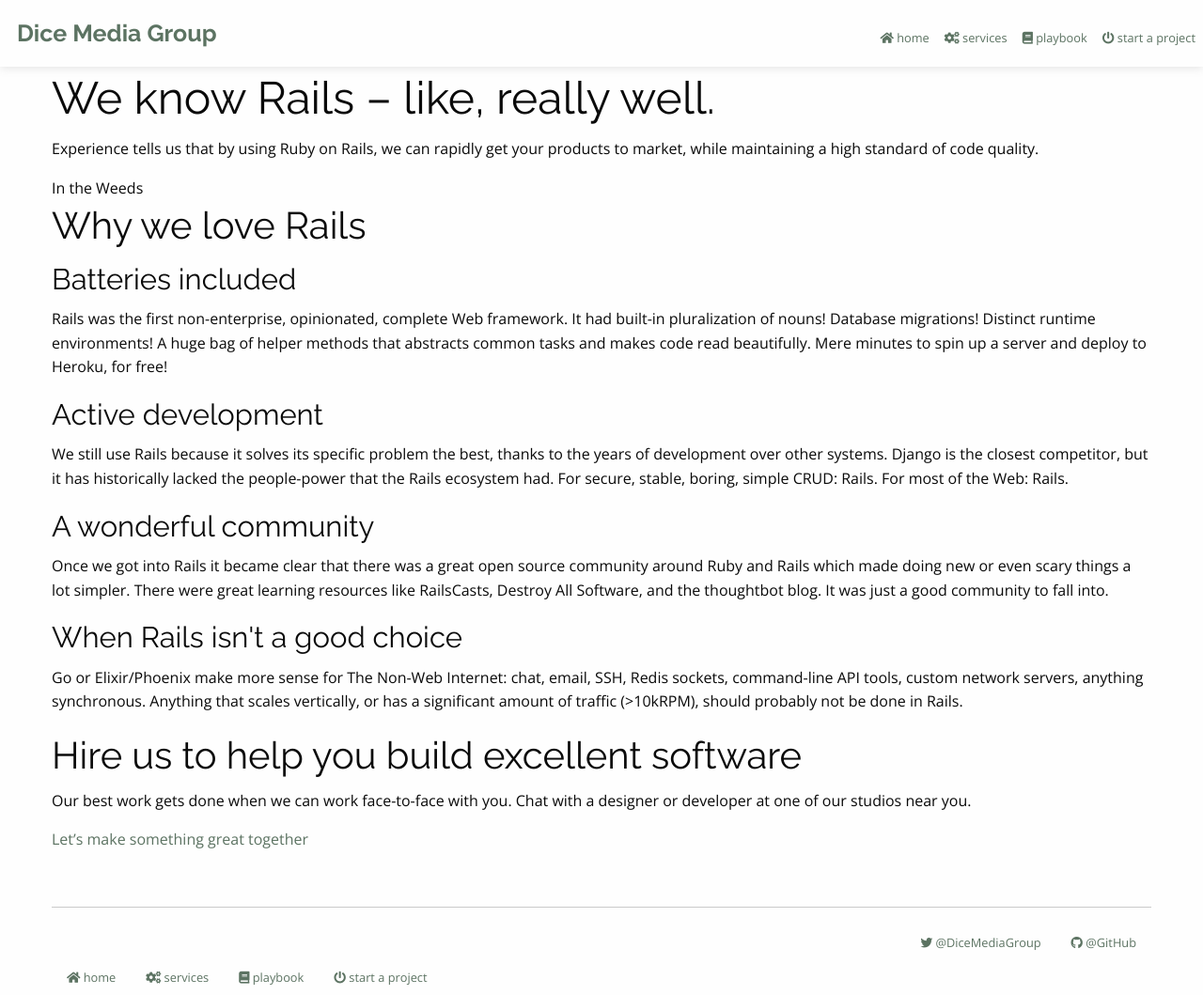
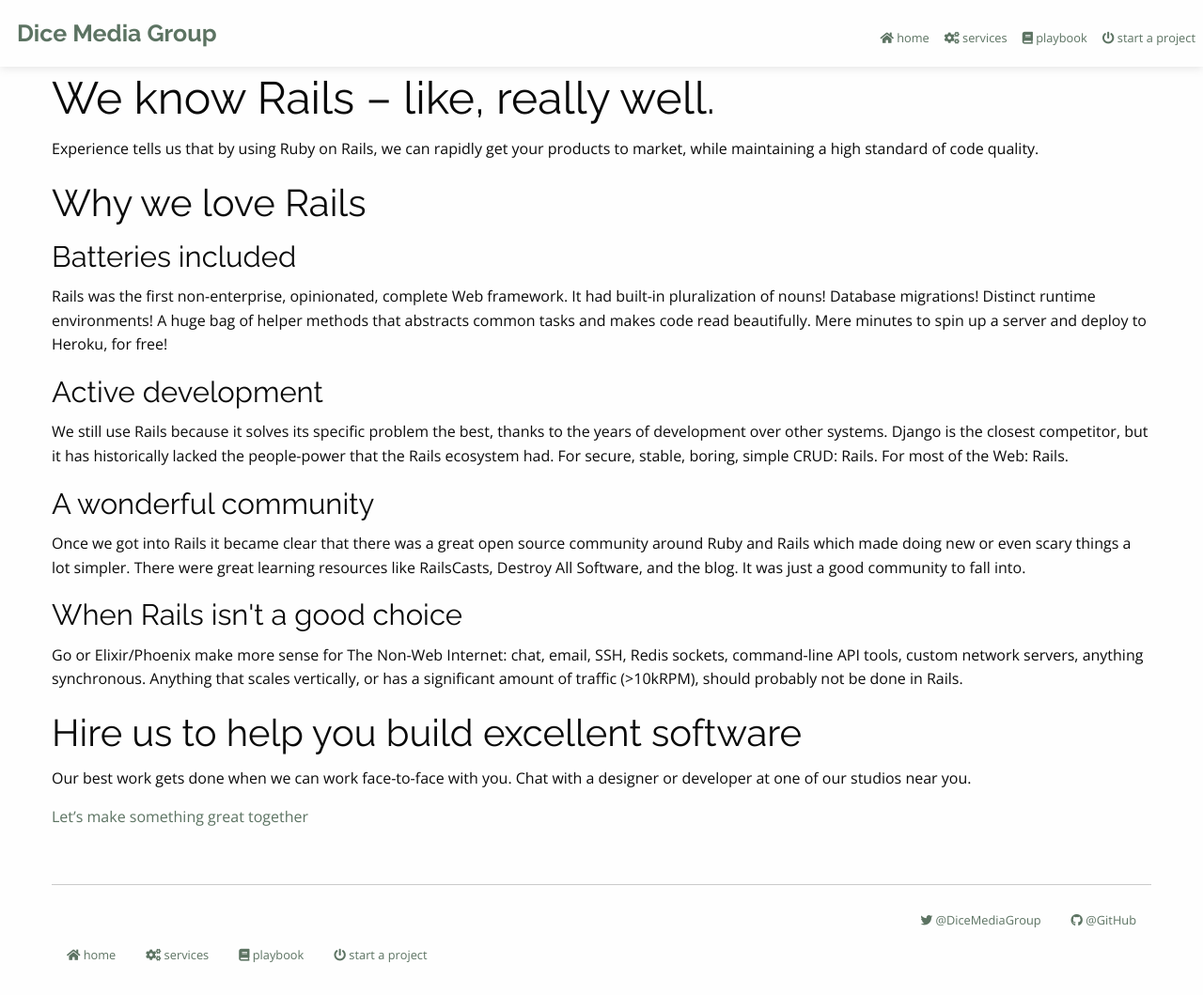
Before and after one commit to dice-media-group/dice-media-group.github.io, a Jekyll site: the page built from services/ruby-on-rails/index.html, in a window 1280 px wide. Shown: the whole page at 94% size. Built offline with Jekyll 4.4.1, drawn with Linux system fonts in a browser that asks for light colours; nearby versions of some CDN libraries; after the commit the page ends 1035 px from its top, so only the background shows below that.

Commit message:
CHANGE: services/ruby-on-rails/index.html customized

```diff
--- a/scss/_custom.scss
+++ b/scss/_custom.scss
@@ -56,3 +56,6 @@
 .button-primary {
   @include button;
 }
+.rails-reasons-subhead {
+   visibility: collapse;
+}
--- a/services/ruby-on-rails/index.html
+++ b/services/ruby-on-rails/index.html
@@ -18,12 +18,12 @@
         </div>
     </div>
 
-
     <div class="rails-reasons">
         <div class="single-column-layout">
-<span class="rails-reasons-subhead">
+            <!-- <span class="rails-reasons-subhead">
 In the Weeds
 </span>
+ -->
             <h2 class="rails-title secondary">
 Why we love Rails
 </h2>
@@ -49,7 +49,7 @@
 A wonderful community
 </h3>
                 <p>
-Once we got into Rails it became clear that there was a great open source community around Ruby and Rails which made doing new or even scary things a lot simpler. There were great learning resources like RailsCasts, Destroy All Software, and the thoughtbot blog. It was just a good community to fall into.
+                    Once we got into Rails it became clear that there was a great open source community around Ruby and Rails which made doing new or even scary things a lot simpler. There were great learning resources like RailsCasts, Destroy All Software, and the blog. It was just a good community to fall into.
 
                 </p>
             </div>
@@ -76,8 +76,6 @@
             <a class="button-inverse" href="/hire-us">Let’s make something great together
 </a></div>
 
-
     </section>
 
-
 </main>
```
Also changed, not shown: css/app.css. Lines whose indentation alone changed are shown as unchanged.
